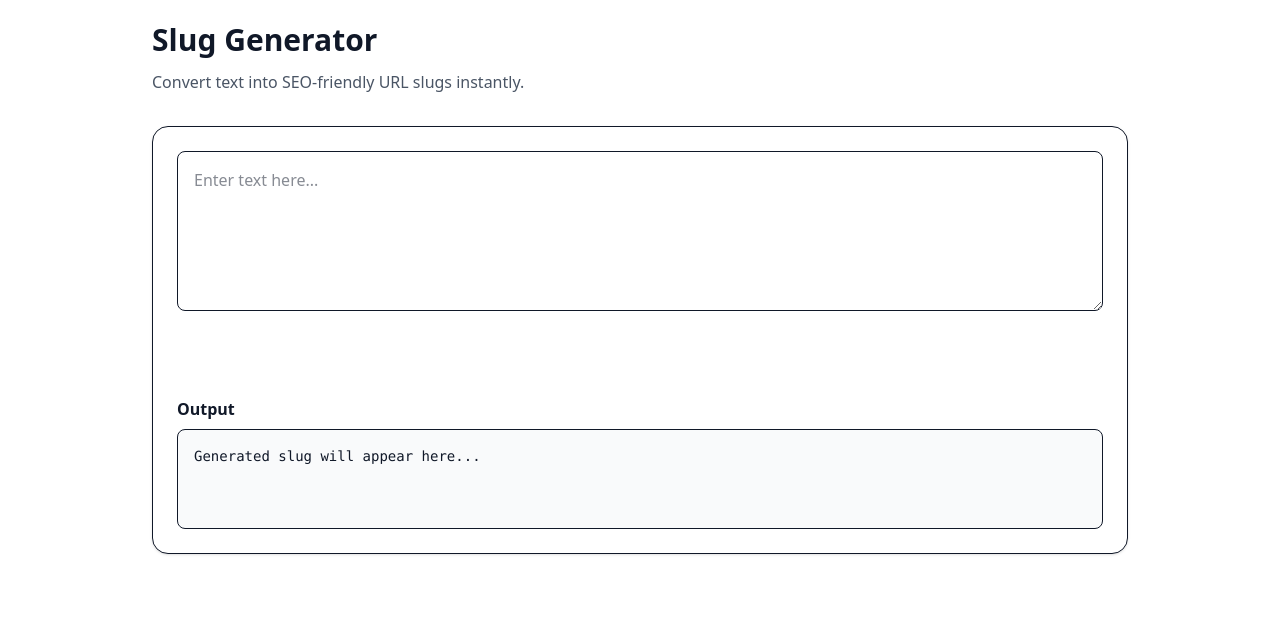
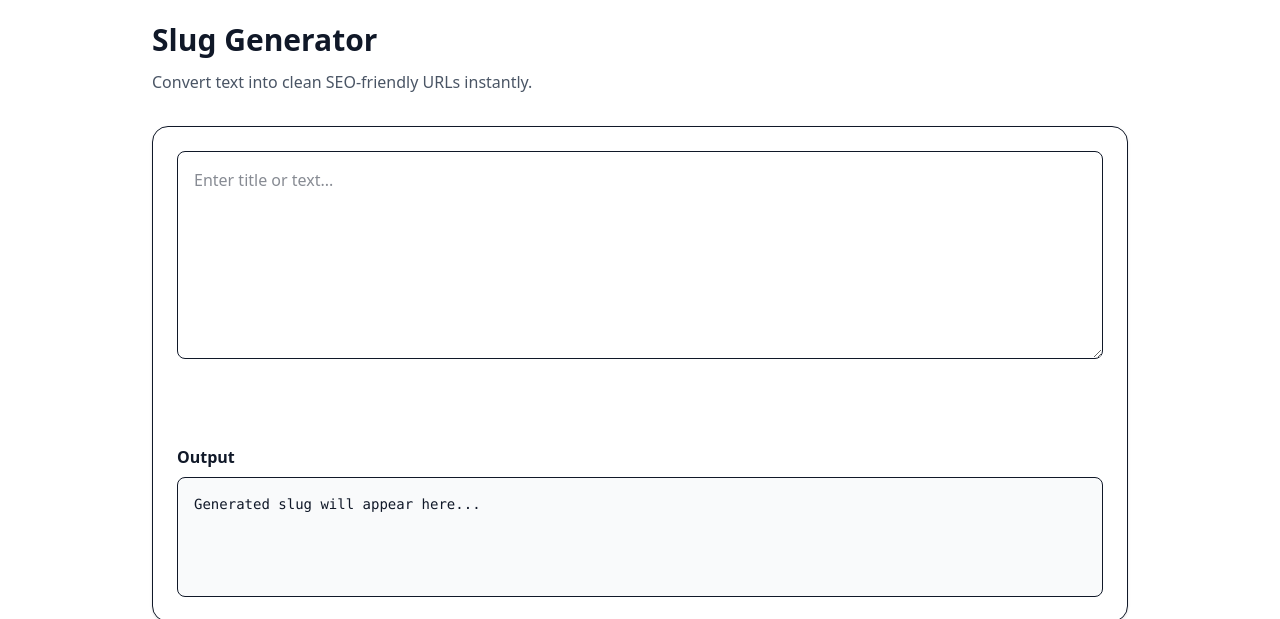
Before and after one commit to vaarunsonawwane-ops/yoryantra-new, a Next.js app: page /tools/slug-generator in a window 1280 px wide. Shown: the part 333-952 px from the top of the page. Built offline with nearby package versions, Linux system fonts and the light colour scheme.

Commit message:
Slug generator logic updated

```diff
--- a/app/tools/slug-generator/ToolClient.tsx
+++ b/app/tools/slug-generator/ToolClient.tsx
@@ -7,24 +7,25 @@ export default function ToolClient() {
   const [input, setInput] = useState("");
   const [output, setOutput] = useState("");
 
-  function generateSlug() {
+  const generateSlug = () => {
     const slug = input
       .toLowerCase()
       .trim()
       .replace(/[^a-z0-9\s-]/g, "")
-      .replace(/\s+/g, "-");
+      .replace(/\s+/g, "-")
+      .replace(/-+/g, "-");
 
     setOutput(slug);
-  }
+  };
 
   return (
     <ToolShell
       title="Slug Generator"
-      description="Convert text into SEO-friendly URL slugs instantly."
+      description="Convert text into clean SEO-friendly URLs instantly."
     >
       <textarea
-        className="w-full h-40 border p-4 rounded-lg"
-        placeholder="Enter text here..."
+        className="w-full h-52 border p-4 rounded-lg"
+        placeholder="Enter title or text..."
         value={input}
         onChange={(e) => setInput(e.target.value)}
       />
@@ -50,7 +51,7 @@ export default function ToolClient() {
           )}
         </div>
 
-        <pre className="p-4 bg-gray-50 border rounded-lg overflow-auto text-sm min-h-[100px]">
+        <pre className="p-4 bg-gray-50 border rounded-lg overflow-auto text-sm min-h-[120px]">
           {output || "Generated slug will appear here..."}
         </pre>
       </div>
```
